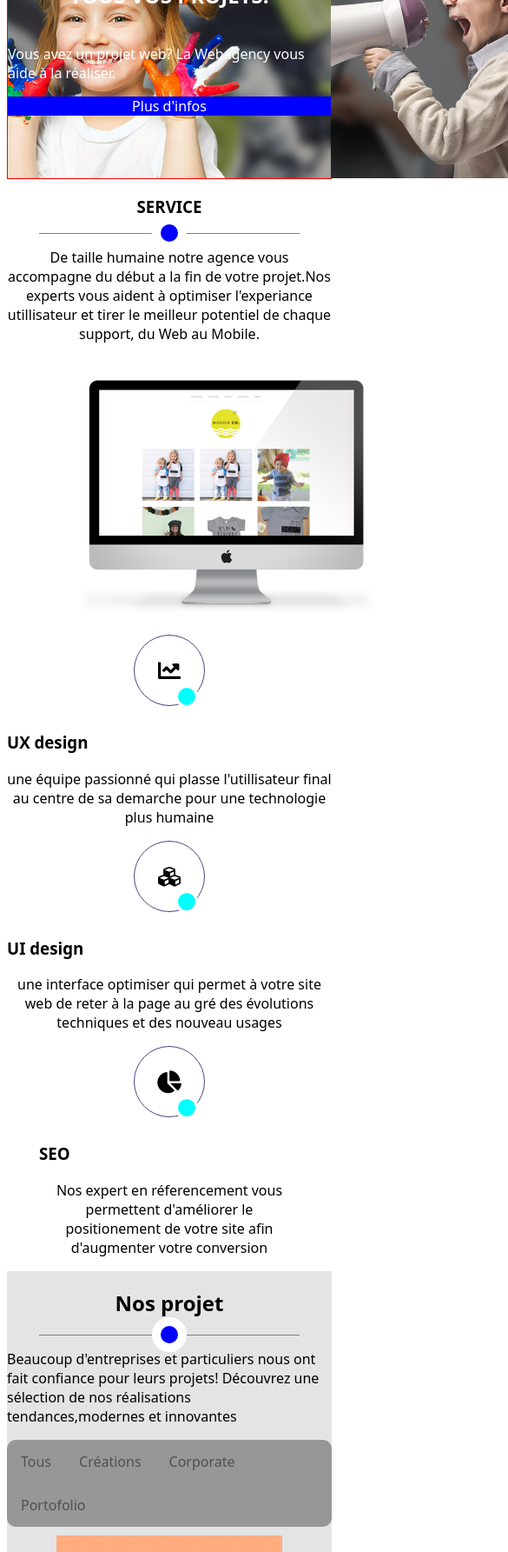
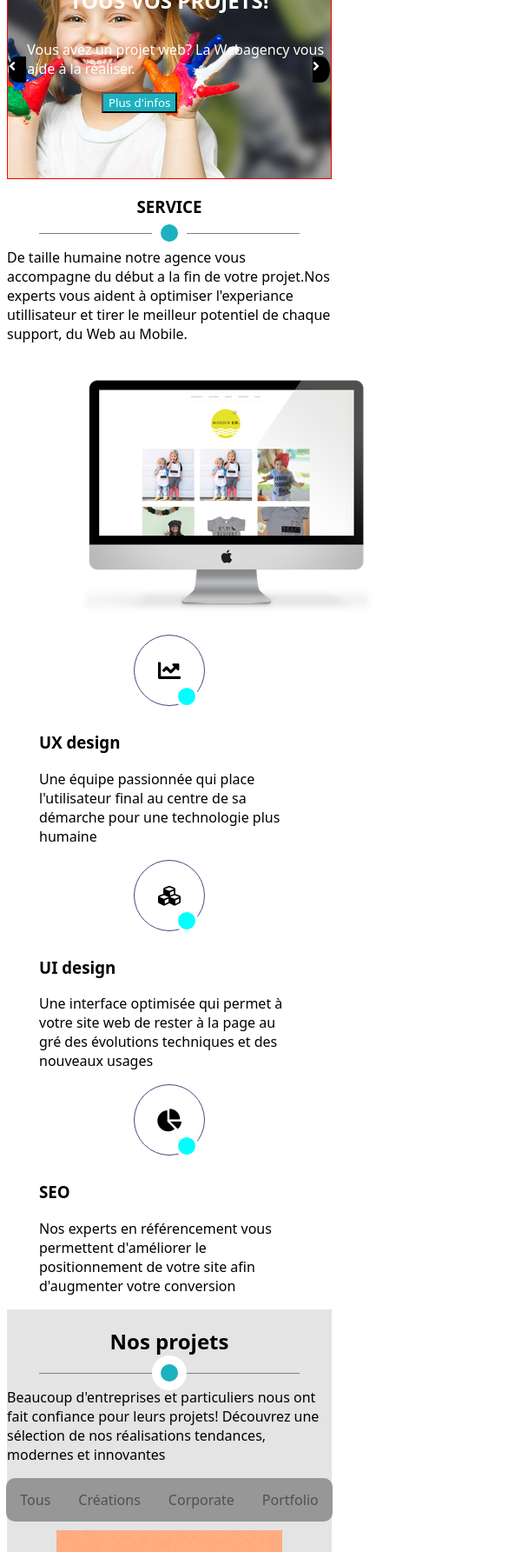
Before and after one commit to Yassine-77/WebAgency, a plain HTML site: page index.html in a window 390 px wide. Shown: the part 215-2000 px from the top of the page at 87% size, 585 px wide, since content can reach past the window. Drawn offline with Linux system fonts and the light colour scheme.

Commit message:
THIRD commit

```diff
--- a/index.html
+++ b/index.html
@@ -1,6 +1,5 @@
 <!DOCTYPE html>
 <html lang="fr">
-
 <head>
     <meta charset="UTF-8">
     <meta name="viewport" content="width=device-width, initial-scale=1.0">
@@ -10,37 +9,36 @@
     <link rel="stylesheet" href="style.css">
     <title>Webagency</title>
 </head>
-
 <body>
     <header>
         <nav>
             <img src="img/logo.png" alt="logo">
             <ul class="navbar">
                 <li><a class="link" href="#acceuil">Acceuil</a></li>
-                <li><a class="link" href="#service">service</a></li>
+                <li><a class="link" href="#service">Service</a></li>
                 <li><a class="link" href="#Portfolio">Portfolio</a></li>
                 <li><a class="link" href="#Contact">Contact</a></li>
             </ul>
         </nav>
     </header>
+
     <section id="acceuil">
         <div class="slide">
-            <img src="./img/bg1.jpg" alt="">
-            <img src="./img/bg2.jpg" alt="">
+            <div class="slideimage">
+                <img src="./img/bg1.jpg" alt="photo1">
+                <img src="./img/bg2.jpg" alt="photo2">
+            </div>
             <div class="slidebox">
                 <h1><strong>WEBAGENCY:</strong> L'AGENCE DE TOUS VOS PROJETS!</h1>
                 <p>Vous avez un projet web? La Webagency vous aide à la réaliser.</p>
-                <a href="#bottom">Plus d'infos</a>
+                <button><a href="#bottom">Plus d'infos</a></button>
             </div>
         </div>
-
         <div class="btngauche"><i class="fas fa-angle-left"></i></div>
         <div class="btndroite"><i class="fas fa-angle-right"></i></div>
-        <div class="textslider">
+        <div class="textslider"></div>
+    </section>
 
-        </div>
-
-    </section>
     <section id="service">
         <h3>SERVICE</h3>
         <div class="deco"></div>
@@ -56,9 +54,9 @@
                         </div>
                         <i class="fas fa-chart-line"></i>
                     </div>
-                    <div>
-                        <h3 class="servicebox">UX design</h3>
-                        <p>une équipe passionné qui plasse l'utillisateur final au centre de sa demarche pour une
+                    <div class="servicebox">
+                        <h3>UX design</h3>
+                        <p>Une équipe passionnée qui place l'utilisateur final au centre de sa démarche pour une
                             technologie plus humaine</p>
                     </div>
                 </div>
@@ -69,10 +67,10 @@
                         </div>
                         <i class="fas fa-cubes"></i>
                     </div>
-                    <div>
-                        <h3 class="servicebox">UI design</h3>
-                        <p>une interface optimiser qui permet à votre site web de reter à la page au gré des évolutions
-                            techniques et des nouveau usages </p>
+                    <div class="servicebox">
+                        <h3>UI design</h3>
+                        <p>Une interface optimisée qui permet à votre site web de rester à la page au gré des évolutions
+                            techniques et des nouveaux usages</p>
                     </div>
                 </div>
                 <div class="logo">
@@ -84,36 +82,37 @@
                     </div>
                     <div class="servicebox">
                         <h3>SEO</h3>
-                        <p>Nos expert en réferencement vous permettent d'améliorer le positionement de votre site afin
+                        <p>Nos experts en référencement vous permettent d'améliorer le positionnement de votre site afin
                             d'augmenter votre conversion</p>
                     </div>
                 </div>
+            </div>
+        </div>
     </section>
+
     <section id="Portfolio">
-        <h2>Nos projet</h2>
+        <h2>Nos projets</h2>
         <div class="deco"></div>
         <p>Beaucoup d'entreprises et particuliers nous ont fait confiance pour leurs projets! Découvrez une sélection de
-            nos réalisations tendances,modernes et innovantes</p>
+            nos réalisations tendances, modernes et innovantes</p>
         <nav class="navbutton">
-
-                <a href="#">Tous</a>
-                <a href="#">Créations</a>
-                <a href="#">Corporate</a>
-                <a href="#">Portofolio</a>
-
+            <a href="#" class="hover-white">Tous</a>
+            <a href="#" class="hover-white">Créations</a>
+            <a href="#" class="hover-white">Corporate</a>
+            <a href="#" class="hover-white">Portfolio</a>
         </nav>
-
         <div class="imgporfolio">
-            <figure><img src="img/01.jpg" alt="photo"><figcaption><h4>OPTIC DESIGN</h4> <p> optique selon design</p></figcaption></figure>
-            <figure><img src="img/02.jpg" alt="photo"><figcaption>Let's go Party party for you child</figcaption></figure>
-            <figure><img src="img/03.jpg" alt="photo"><figcaption>Pompadour Original la pompe d'adour</figcaption></figure>
-            <figure><img src="img/04.jpg" alt="photo"><figcaption>One event a day site d'evenmentiel</figcaption></figure>
-            <figure><img src="img/05.jpg" alt="photo"><figcaption>OPTIC DESIGN optique selon design</figcaption></figure>
-            <figure><img src="img/06.jpg" alt="photo"><figcaption>OPTIC DESIGN optique selon design</figcaption></figure>
-            <figure><img src="img/07.jpg" alt="photo"><figcaption>OPTIC DESIGN optique selon design</figcaption></figure>
-            <figure><img src="img/08.jpg" alt="photo"><figcaption>OPTIC DESIGN optique selon design</figcaption></figure>
+            <figure><img src="img/01.jpg" alt="photo"><figcaption><p><b>OPTIC DESIGN</b> optique selon design</p></figcaption></figure>
+            <figure><img src="img/02.jpg" alt="photo"><figcaption><p><b>Let's go Party</b> party for you child</p></figcaption></figure>
+            <figure><img src="img/03.jpg" alt="photo"><figcaption><p><b>Pompadour Original</b> la pompe d'adour</p></figcaption></figure>
+            <figure><img src="img/04.jpg" alt="photo"><figcaption><p><b>One event a day</b> site d'évènementiel</p></figcaption></figure>
+            <figure><img src="img/05.jpg" alt="photo"><figcaption><p><b>Shop on line</b> Boutique dépôt/vente en ligne</p></figcaption></figure>
+            <figure><img src="img/06.jpg" alt="photo"><figcaption><p><b>Fly & Go</b> Agence de voyage</p></figcaption></figure>
+            <figure><img src="img/07.jpg" alt="photo"><figcaption><p><b>Dressing Funny</b> Site de vêtements Fashion</p></figcaption></figure>
+            <figure><img src="img/08.jpg" alt="photo"><figcaption><p><b>Print in</b> Site d'impression en ligne</p></figcaption></figure>
         </div>
     </section>
+
     <section id="Contact">
         <h3>CONTACT</h3>
         <div class="googlemaps">
@@ -122,10 +121,10 @@
             width="90%" height="500px" style="border:0;" allowfullscreen="" loading="lazy"
             referrerpolicy="no-referrer-when-downgrade"></iframe>
 
-           <div class="formweb">
-             <h6>CONTACT INFO</h6>
-             <P></P>
-             <form action="Webagency-formulaire" method="post">
+        <div class="formweb">
+            <h6>CONTACT INFO</h6>
+            <P></P>
+            <form action="Webagency-formulaire" method="post">
                 <input type="text" id="nom" name="nom" placeholder="Nom" required>
                 <input type="email" id="email" name="email" placeholder="E-mail" required>
                 <input type="text" id="sujet" name="sujet" placeholder="Sujet" required>
--- a/style.css
+++ b/style.css
@@ -24,17 +24,28 @@ header nav {
     justify-content: center;
 }
 .slide{
-    width: 900px;
+    width: 100%;
     position: relative;
     border: 1px solid red;
     display: flex;
     margin: 0;
     padding: 0;
     position: relative;
+    overflow: hidden;
+    height: 300px;
+
+    }
+    .slideimage {
+        display: flex;
         animation: 20s animationslider infinite;
+        position: absolute;
+        top: 0;
+        left: 0;
+        width: 100%;
     }
 .slide img {
-    width: 900px;
+    width: 100%;
+
 }
 
 .slidebox{
@@ -42,20 +53,28 @@ header nav {
 }
 .slide p {
     color: white;
+    margin-left: 6%;
+    margin-top: -3%;
 
 }
 .slide h1 {
 
     color: white;
     padding: 20px;
+    margin-left: 0%;
+    margin-top: 7%;
 }
 
 
 .slide h1 strong{
-    color: blue;
+    color: #1DB1BF;
+
+}
+.slide button {
+    background-color: #1DB1BF;
+    margin-left: 29%;
 }
 .slide a{
-    background: blue ;
 color: white;
 }
 
@@ -68,19 +87,20 @@ header nav {
 }
 .btngauche, .btndroite {
     position: absolute;
-top: 155px;
+top: 280px;
 color: white;
 background-color: black;
 height: 30px;
 width: 20px;
 }
 .btngauche {
-    left: 0px;
-    border-radius: 0 50% 50% 0;
+    left: 10px;
+    border-radius:50% 0% 0% 50%;
+
 }
 .btndroite {
-    right: 0px;
-    border-radius: 50% 0% 0% 50%;
+    right: 10px;
+    border-radius: 0% 50% 50% 0%;
 }
 
 section h1 {
@@ -105,7 +125,7 @@ section h1 {
     width:20px ;
     height: 20px; ;
     position:absolute ;
-    background:blue ;
+    background:#1db1bf;
     border-radius: 50%;
     left: 50%;
     transform: translateX(-50%);
@@ -114,7 +134,7 @@ section h1 {
 }
 
 #service p {
-    text-align: center;
+    text-align: left;
 }
 .global-service{
     display: flex;
@@ -202,6 +222,9 @@ background: #e4e4e4;;
     padding: 14px 16px;
     text-decoration: none;
 }
+.hover-white:hover {
+    color: white;
+}
 
 figcaption {
     position: absolute;
@@ -219,6 +242,15 @@ figcaption {
     color: white;
     transition: opacity 0.3s ease;
 
+}
+figcaption p {
+    margin-left: -37%;
+    display: flex;
+    flex-wrap: wrap;
+    flex-direction: column;
+    align-content: flex-start;
+    margin-left: -23%;
+    FONT-SIZE: 86%
 }
 figure {
     position: relative;
@@ -285,6 +317,9 @@ footer {
     object-fit: cover;
     object-position: right;
 }
+.navbutton{
+    display: flex;
+}
 .global-service {
 flex-wrap: wrap;
 }
```
Lines whose indentation alone changed are shown as unchanged.
